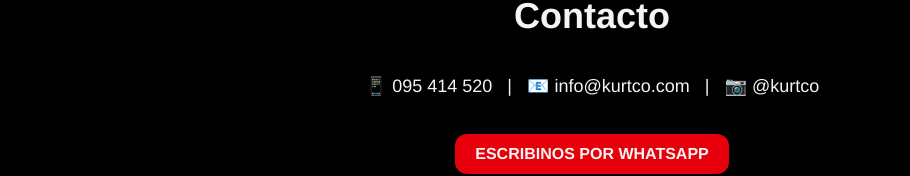
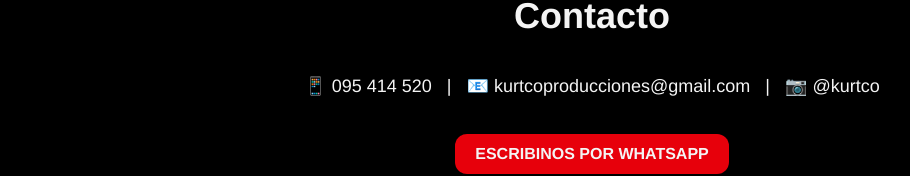
Before and after one commit to joy-amorin/kurtco-producciones-web, a Next.js app in the folder kurtco-producciones/: page / in a window 1280 px wide. Shown: the part 4629-4805 px from the top of the page, without its empty margins (48-958 px from the left). Built offline with nearby package versions, Linux system fonts and the light colour scheme.

Commit message:
update email contact

```diff
--- a/kurtco-producciones/src/app/contacto/Contacto.jsx
+++ b/kurtco-producciones/src/app/contacto/Contacto.jsx
@@ -10,7 +10,7 @@
         </h2>
 
         <p className="text-sm sm:text-base md:text-base lg:text-sm xl:text-lg leading-relaxed text-[#f4f4f4] mb-3">
-            📱 095 414 520 &nbsp; | &nbsp; 📧 info@kurtco.com &nbsp; | &nbsp;
+            📱 095 414 520 &nbsp; | &nbsp; 📧 kurtcoproducciones@gmail.com &nbsp; | &nbsp;
             📷{" "}
             <a
               href="https://www.instagram.com/kurtco.pro"
```
